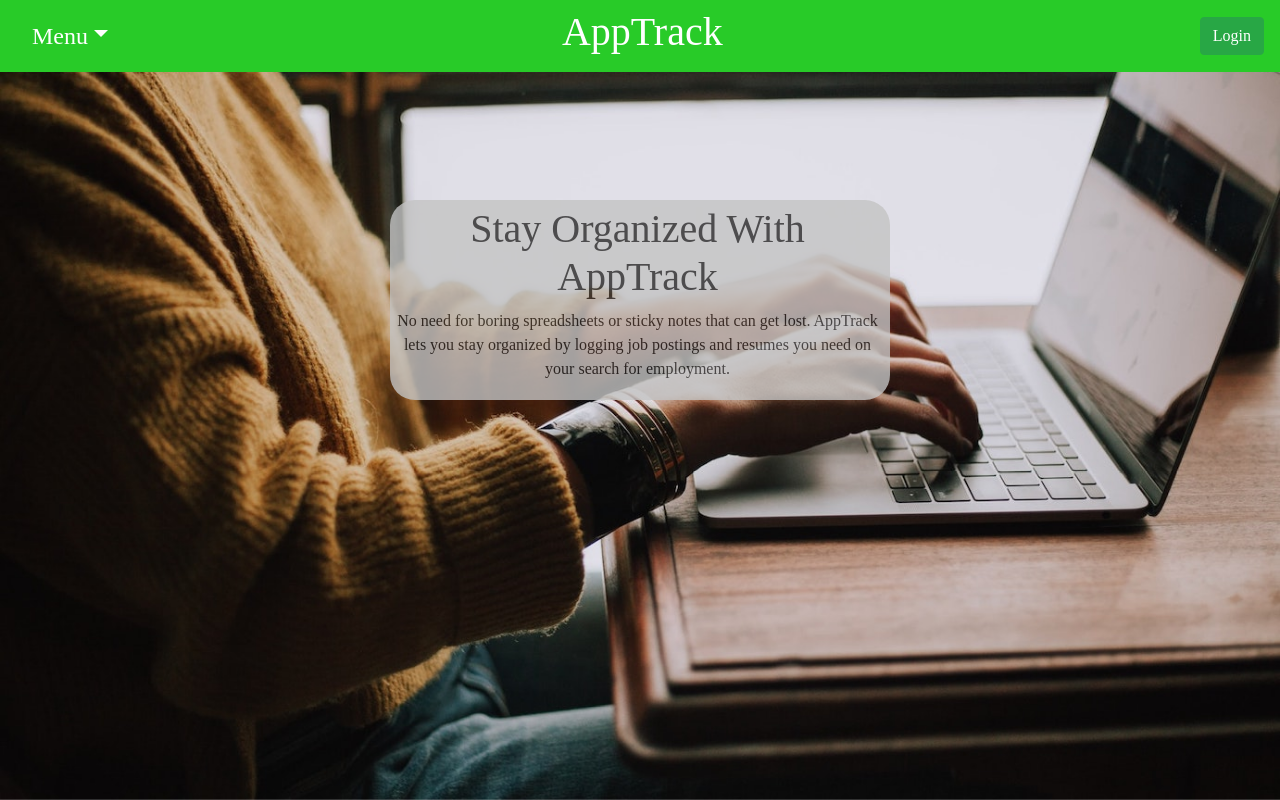
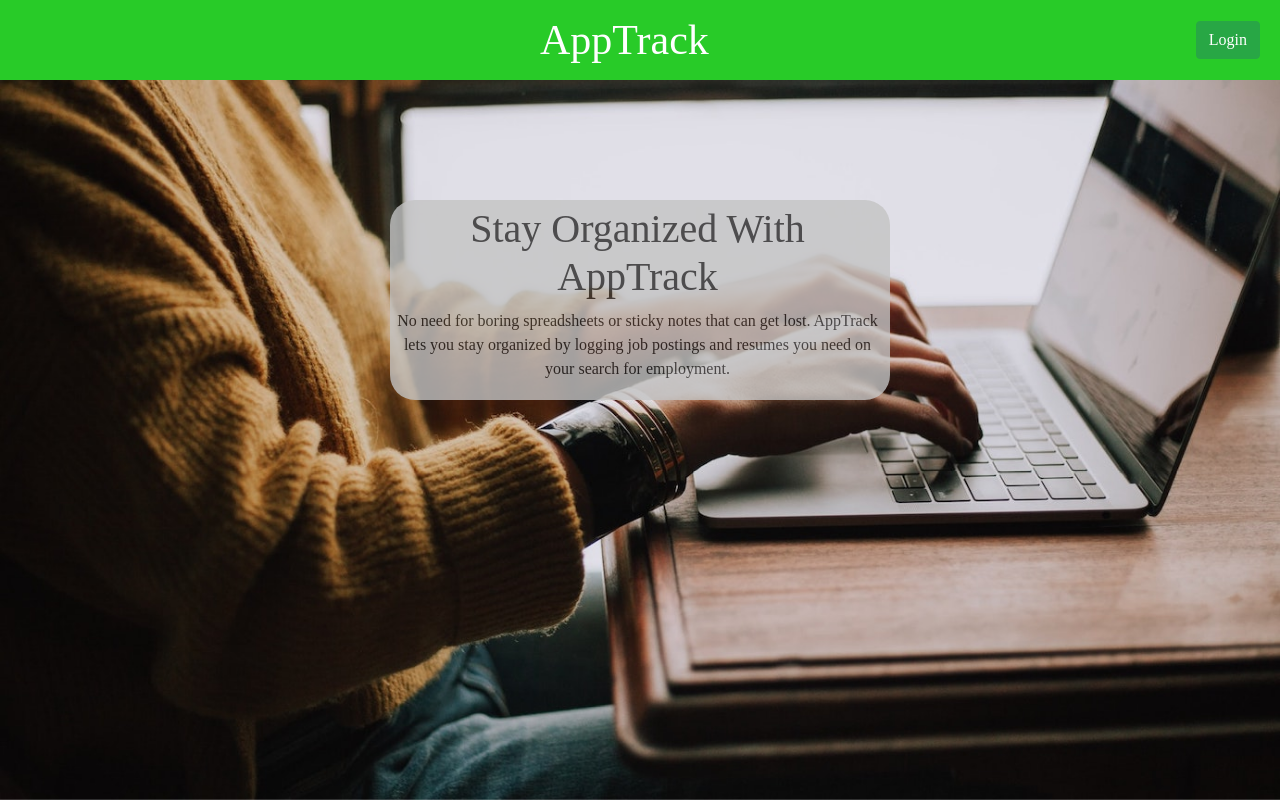
Before and after one commit to TCaprioli/AppTrack-Frontend, a React (Create React App) app: page / in a window 1280 px wide. Built offline with nearby package versions, Linux system fonts and the light colour scheme.

Commit message:
updated routing

```diff
--- a/src/components/Navbar.js
+++ b/src/components/Navbar.js
@@ -13,15 +13,16 @@ import {
 
 const NavBar = (props) => {
   let handleOnClick = (event) => {
-    event.preventDefault();
+    // event.preventDefault();
     props.logoutUser();
     localStorage.removeItem('token');
   };
 
+  console.log(props)
   return (
     <div>
-      {console.log(props)}
       <Navbar className="navbar" fixed="top">
+        {props.currentUser.user?
         <NavDropdown title="Menu" id="nav-dropdown">
         <ListGroup variant="flush" style={{ textAlign: 'center' }}>
           <NavLink
@@ -44,23 +45,27 @@ const NavBar = (props) => {
             </ListGroup.Item>
         </ListGroup>
       </NavDropdown>
+        :
+        null
+        }
+
         <Container className="mx-auto">
-          <h1 style={{ color: 'white' }}>
-            <NavLink className="title" to="/" exact>
+            <NavLink id='nav-title' className="title" to="/" exact>
               AppTrack
             </NavLink>
-          </h1>
         </Container>
         {props.currentUser.user ? (
+          <NavLink className='log-btn' to="/" exact style={{ textDecoration: 'none' }}>
             <Button variant="success" onClick={handleOnClick}>
-            <NavLink to="/" exact style={{ textDecoration: 'none' }}>
               Logout
+          </Button>
             </NavLink>
-          </Button>
         ) : (
-          <Button variant="success" href="/login">
+          <NavLink className='log-btn' to="/login" exact style={{ textDecoration: 'none' , position: 'fixed', right: 20}}>
+            <Button variant="success">
               Login
           </Button>
+            </NavLink>
         )}
       </Navbar>
     </div>
--- a/src/stylesheets/navbar.css
+++ b/src/stylesheets/navbar.css
@@ -20,6 +20,7 @@
     font-size: 24px;
     line-height: 25px;
     width: 100vw;
+    height: 80px;
 }
 
 .drop{
@@ -36,3 +37,14 @@ a.active{
     text-decoration: none;
     color:white;
 }
+
+#nav-title{
+    /* margin: 19.5px 419px 19.5px 300px; */
+    font-size: 42px;
+}
+
+/* .log-btn{
+    text-decoration: none;
+    position: fixed;
+    right: 20px;
+} */
```
Lines whose indentation alone changed are shown as unchanged.
